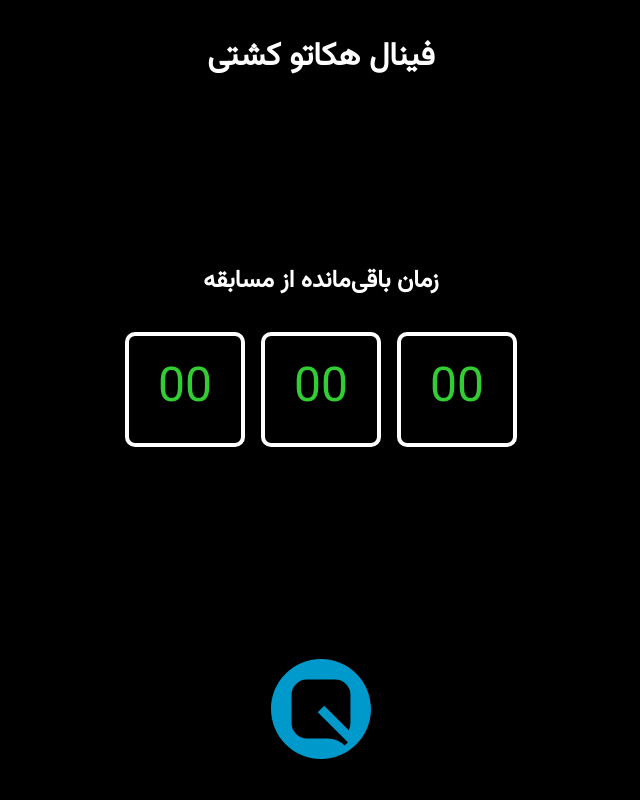
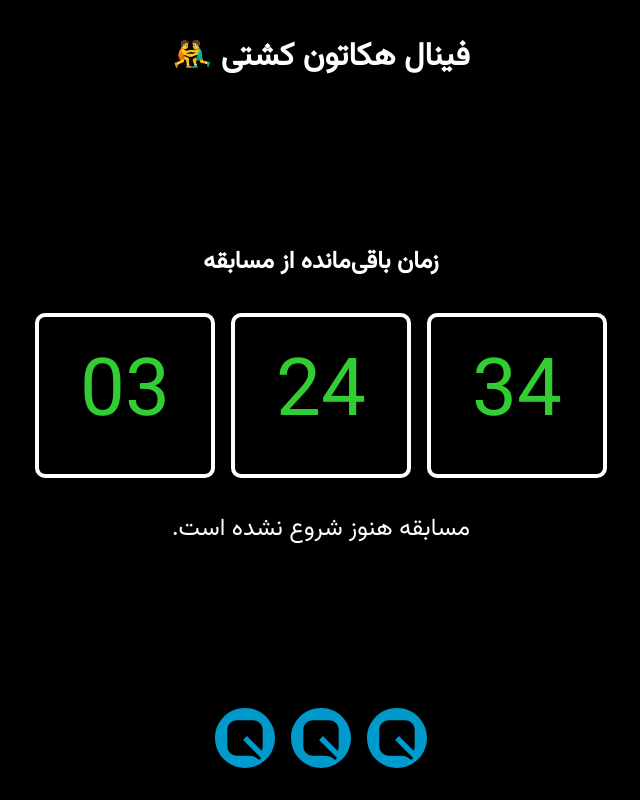
Before and after one commit to AminAnvari/VideoWall, a plain HTML site: page index.html in a window 1280 px wide. Shown: the whole page, without its empty margins (319-959 px from the left). Drawn offline with Linux system fonts and the light colour scheme.

Commit message:
multiple logo and Timer before start

```diff
--- a/index.html
+++ b/index.html
@@ -9,23 +9,27 @@
 </head>
 <body>
   <header class="header">
-    <h1>فینال هکاتو کشتی</h1>
+    <h1>فینال هکاتون کشتی 🤼‍♂️</h1>
   </header>
 
   <main class="main-content">
     <h2>زمان باقی‌مانده از مسابقه</h2>
 
     <div class="timer">
+      <div id="seconds" class="time-unit">00</div>
+      <div id="minutes" class="time-unit">00</div>
       <div id="hours" class="time-unit">00</div>
-      <div id="minutes" class="time-unit">00</div>
-      <div id="seconds" class="time-unit">00</div>
     </div>
 
     <div id="status-message" class="message"></div>
   </main>
 
   <footer class="footer">
-    <img src="logo-quera.svg" alt="لوگوی کوئرا" class="footer-logo"/>
+    <div class="logo-row">
+        <img src="logo-quera.svg" alt="لوگوی کوئرا" class="footer-logo"/>
+        <img src="logo-quera.svg" alt="لوگوی کوئرا" class="footer-logo"/>
+        <img src="logo-quera.svg" alt="لوگوی کوئرا" class="footer-logo"/>
+    </div>
   </footer>
 
   <script src="script.js"></script>
--- a/script.js
+++ b/script.js
@@ -1,18 +1,18 @@
-const startTime = new Date('2025-06-03T16:35:00');
-const finishTime = new Date('2025-06-03T16:35:30');
+const startTime = new Date('2025-06-03T18:02:00');
+const finishTime = new Date('2025-06-03T18:02:20');
 
 const hoursBox = document.getElementById('hours');
 const minutesBox = document.getElementById('minutes');
 const secondsBox = document.getElementById('seconds');
 const messageBox = document.getElementById('status-message');
-ش
+
 const updateCountdown = () => {
   const now = new Date();
   let timeRemaining;
 
   if (now < startTime) {
     messageBox.textContent = "مسابقه هنوز شروع نشده است.";
-    timeRemaining = finishTime - startTime;
+    timeRemaining = startTime - now;
   } else if (now > finishTime) {
     messageBox.textContent = "مسابقه به پایان رسیده است.";
     timeRemaining = 0;
--- a/styles.css
+++ b/styles.css
@@ -32,12 +32,12 @@ body {
 }
 
 .time-unit {
-  font-size: 3rem;
+  font-size: 5rem;
   color: limegreen;
   padding: 1rem;
   border: 4px solid #fff;
   border-radius: 10px;
-  width: 120px;
+  width: 180px;
   background-color: #000;
   transition: color 9000s ease;
 }
@@ -53,6 +53,13 @@ body {
 }
 
 .footer-logo {
-  width: 100px;
+  width: 60px;
   height: auto;
 }
+
+.logo-row {
+    display: flex;
+    justify-content: center;
+    flex-direction: row;
+    gap: 1rem;
+}
```
